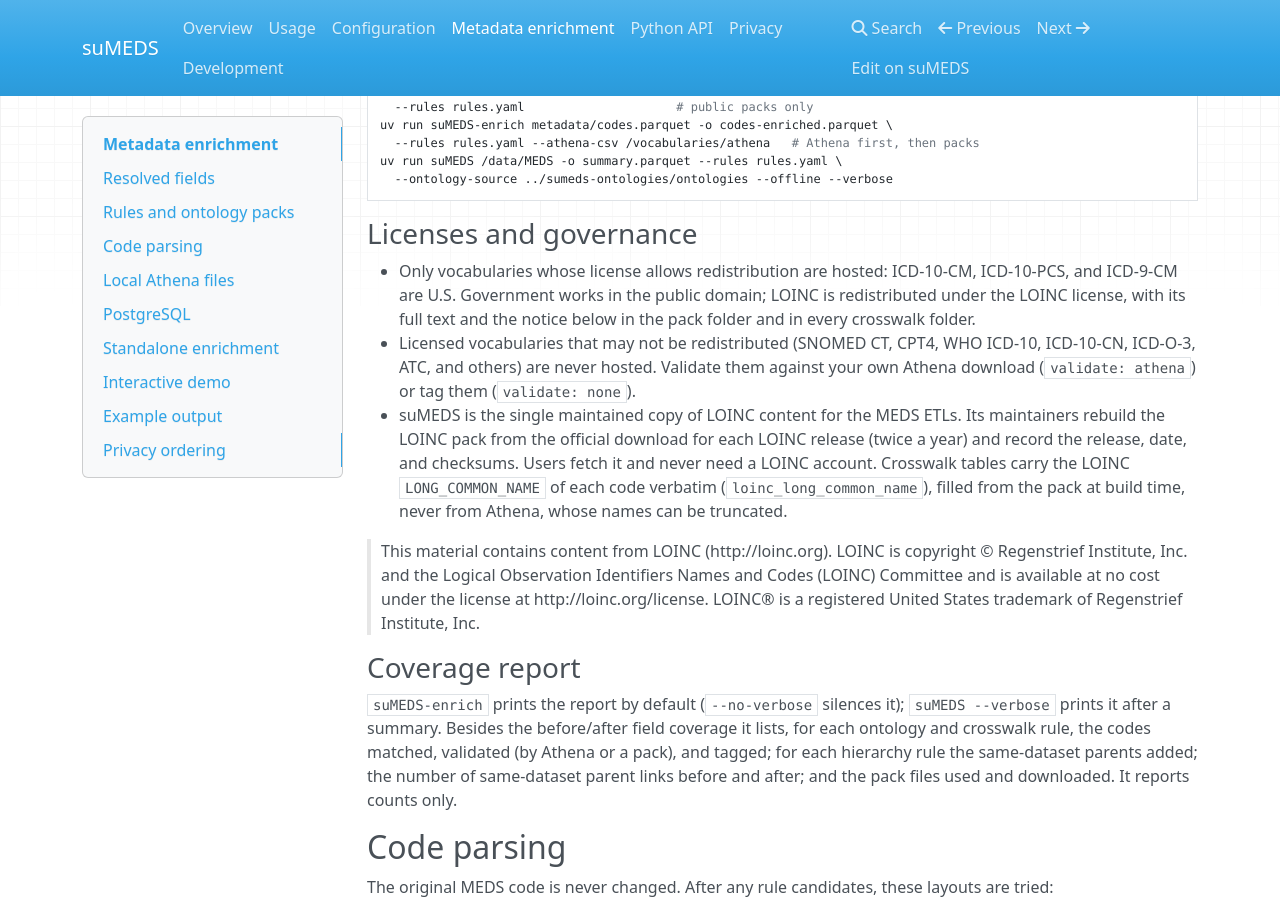
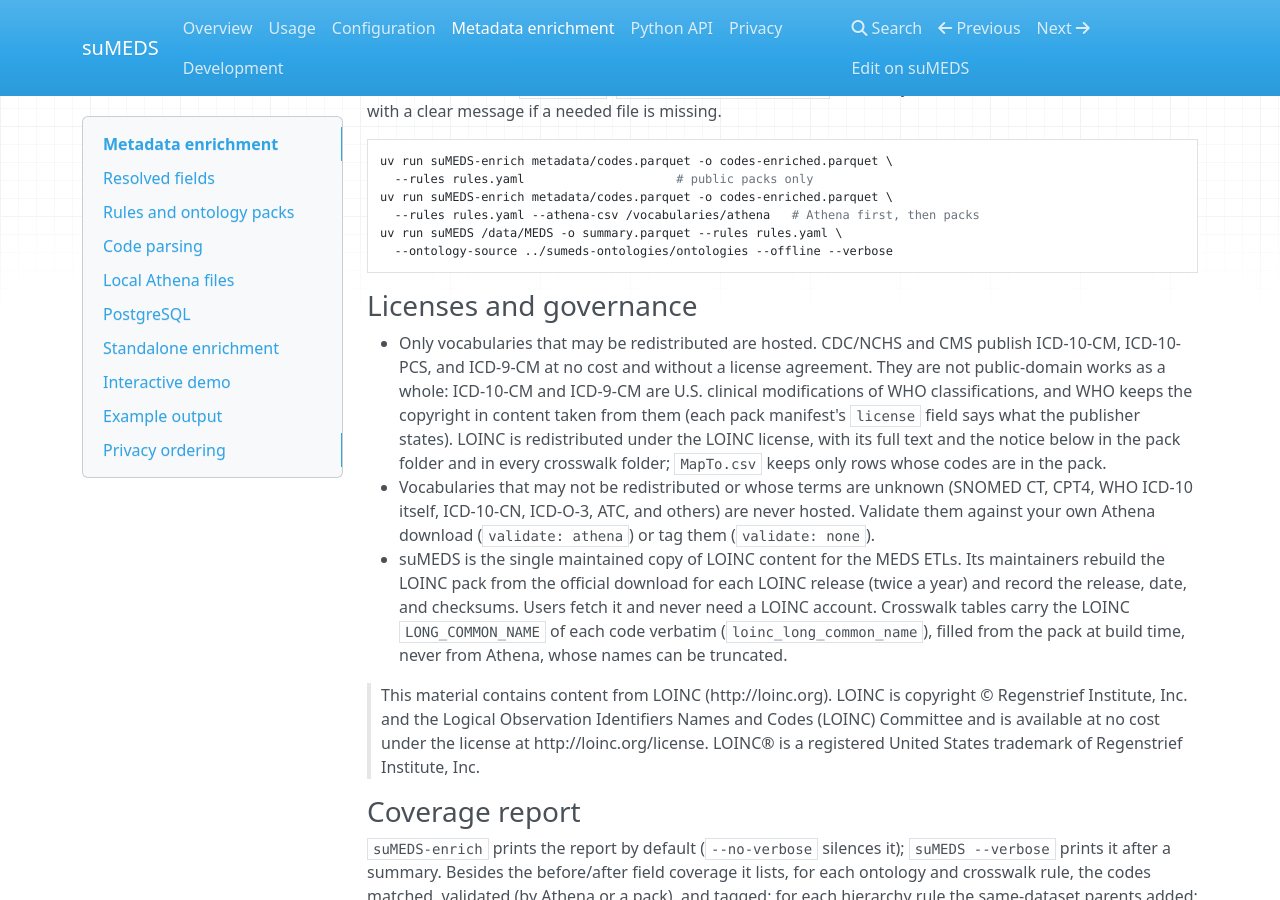
Before and after one commit to rvandewater/suMEDS, an MkDocs documentation site: the page built from docs/enrichment.md, in a window 1280 px wide and 900 px high, scrolled down 4477 px. Built offline with MkDocs 1.6.1, drawn with Linux system fonts in a browser that asks for light colours; nearby versions of some CDN libraries; some of the changed text lies outside the part shown.

Commit message:
Pin the corrected ontology release and state ICD licensing accurately
sumeds-ontologies v0.1.0 was corrected before publication: its ICD
manifests no longer call ICD-10-CM and ICD-9-CM public domain (they adapt
WHO classifications, and WHO keeps the copyright in content taken from
them), and its LOINC MapTo.csv keeps only rows whose codes are in the pack,
as LOINC license Section 10.3 requires. Pin the new index digest, and
correct the same public-domain wording in the README, the docs and the
module docstring.

Co-Authored-By: Claude Opus 5.5 <noreply@anthropic.com>

```diff
--- a/docs/enrichment.md
+++ b/docs/enrichment.md
@@ -161,10 +161,10 @@ filled only where null, and relationship lists are merged without duplicates.
 
 | Pack | Release | Codes | Source | License |
 |---|---|---:|---|---|
-| `ICD10CM` | `fy2016-fy2027` | 99,085 | CDC/NCHS order files, FY2016 to FY2027 (retired codes kept, with `first_year`/`last_year`) | public domain |
-| `ICD10PCS` | `fy2016-fy2027` | 197,789 | CMS order files and code tables, FY2016 to FY2027, including every 1- to 6-character prefix described from the tables' axis labels | public domain |
-| `ICD9CM` | `v32` | 17,541 | CMS v32 (final) plus NCHS FY2012 tabular headers | public domain |
-| `ICD9Proc` | `v32` | 4,648 | as ICD9CM | public domain |
+| `ICD10CM` | `fy2016-fy2027` | 99,085 | CDC/NCHS order files, FY2016 to FY2027 (retired codes kept, with `first_year`/`last_year`) | no license agreement; adapts WHO's ICD-10 |
+| `ICD10PCS` | `fy2016-fy2027` | 197,789 | CMS order files and code tables, FY2016 to FY2027, including every 1- to 6-character prefix described from the tables' axis labels | no license agreement; no WHO content |
+| `ICD9CM` | `v32` | 17,541 | CMS v32 (final) plus NCHS FY2012 tabular headers | no license agreement; adapts WHO's ICD-9 |
+| `ICD9Proc` | `v32` | 4,648 | as ICD9CM | no license agreement; adapts WHO's ICD-9 |
 | `LOINC` | `2.83` | 105,050 | LOINC Table Core 2.83, original fields unchanged, all statuses, `MapTo.csv` | LOINC license |
 
 Codes use the OMOP `concept_code` format (`I50.23`, `401.9`, `39.61`,
@@ -223,12 +223,18 @@ uv run suMEDS /data/MEDS -o summary.parquet --rules rules.yaml \
 
 ### Licenses and governance
 
-- Only vocabularies whose license allows redistribution are hosted:
-  ICD-10-CM, ICD-10-PCS, and ICD-9-CM are U.S. Government works in the public
-  domain; LOINC is redistributed under the LOINC license, with its full text
-  and the notice below in the pack folder and in every crosswalk folder.
-- Licensed vocabularies that may not be redistributed (SNOMED CT, CPT4, WHO
-  ICD-10, ICD-10-CN, ICD-O-3, ATC, and others) are never hosted. Validate them
+- Only vocabularies that may be redistributed are hosted. CDC/NCHS and CMS
+  publish ICD-10-CM, ICD-10-PCS, and ICD-9-CM at no cost and without a license
+  agreement. They are not public-domain works as a whole: ICD-10-CM and ICD-9-CM
+  are U.S. clinical modifications of WHO classifications, and WHO keeps the
+  copyright in content taken from them (each pack manifest's `license` field
+  says what the publisher states). LOINC is redistributed under the LOINC
+  license, with its full text and the notice below in the pack folder and in
+  every crosswalk folder; `MapTo.csv` keeps only rows whose codes are in the
+  pack.
+- Vocabularies that may not be redistributed or whose terms are unknown (SNOMED
+  CT, CPT4, WHO ICD-10 itself, ICD-10-CN, ICD-O-3, ATC, and others) are never
+  hosted. Validate them
   against your own Athena download (`validate: athena`) or tag them
   (`validate: none`).
 - suMEDS is the single maintained copy of LOINC content for the MEDS ETLs. Its
```
Also changed, not shown: README.md (+6 -4 lines), 1 other file.
